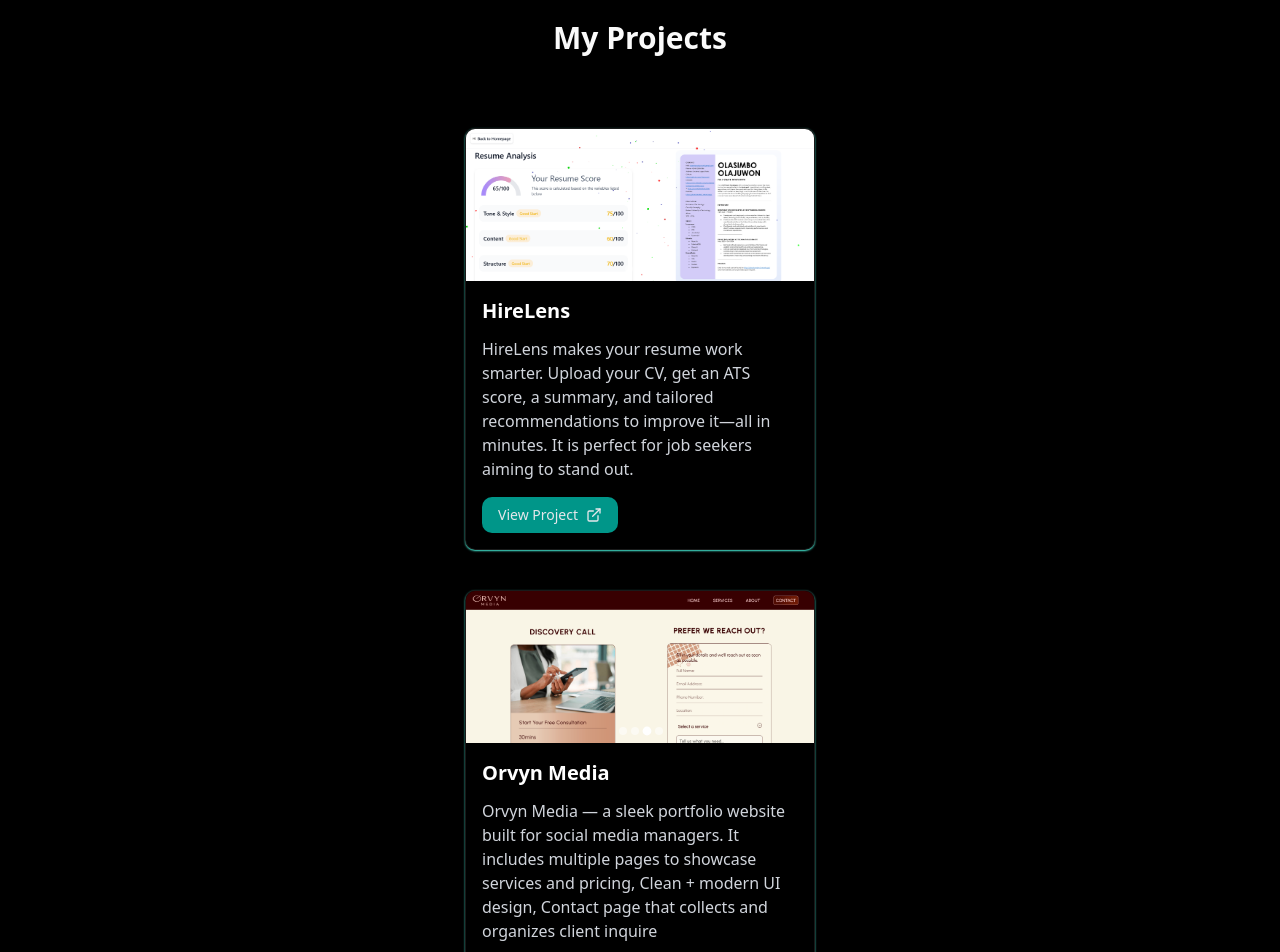
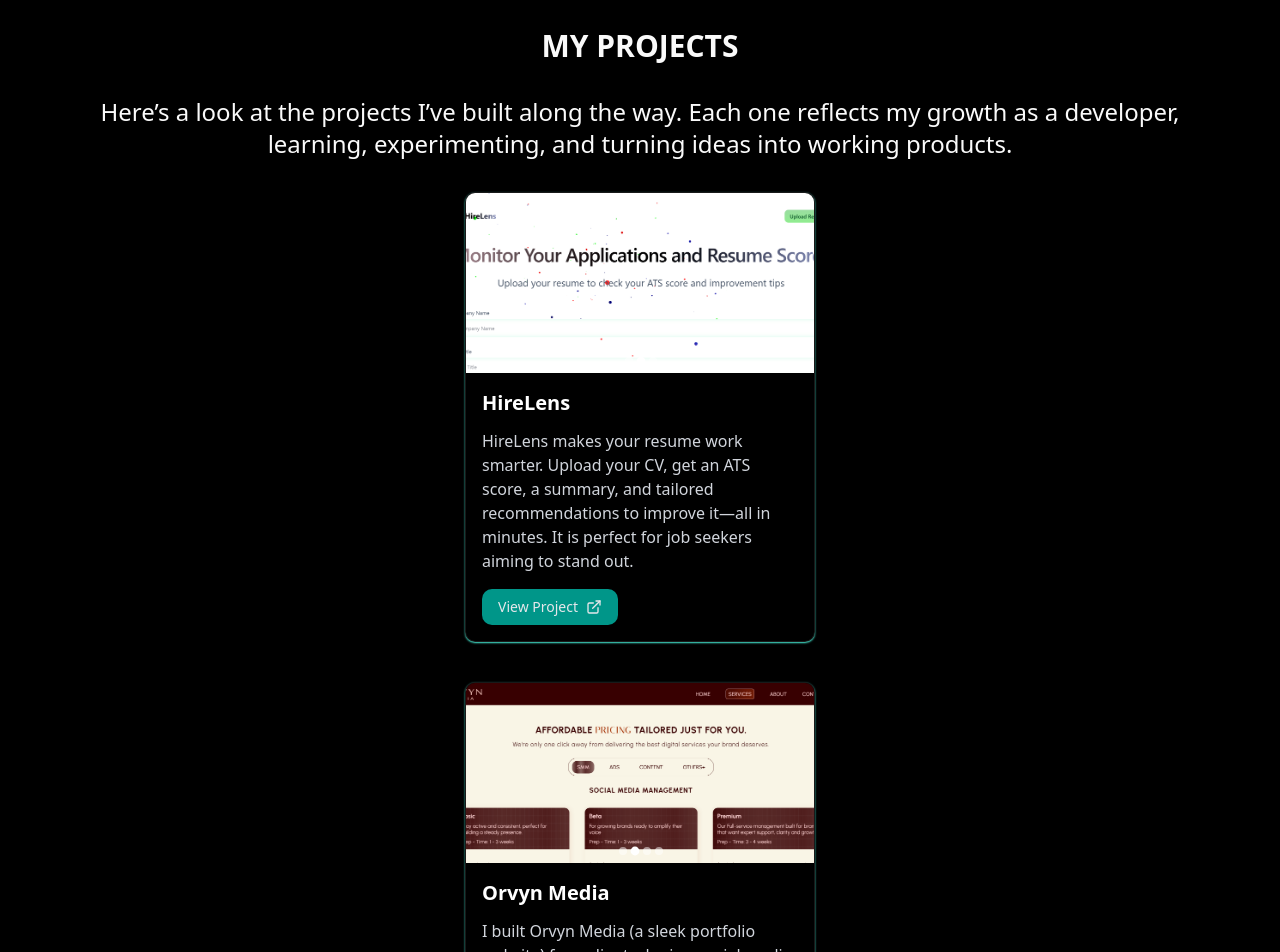
Before and after one commit to OlajuwonX/PhantomDev, a React (Vite) app: page /project in a window 1280 px wide. Shown: the part 80-1032 px from the top of the page. Built offline with nearby package versions, Linux system fonts and the light colour scheme.

Commit message:
carousel updated, scrollReveal, contact init

```diff
--- a/src/Pages/about.tsx
+++ b/src/Pages/about.tsx
@@ -10,7 +10,7 @@
             {AboutData.map(({id, details}) => (
                 <ScrollReveal delay={0.2 * id + 0.1}>
                     <p key={id}
-                       className="text-[14px] lg:text-[18px] tracking-[1px] pb-3 leading-5 md:leading-6 lg:leading-7 w-full md:w-[75%] lg:w-[75%]">
+                       className="text-[16px] lg:text-[18px] tracking-[1px] pb-3 leading-5 md:leading-6 lg:leading-7 w-full md:w-[75%] lg:w-[75%]">
                         {details}
                     </p>
                 </ScrollReveal>
--- a/src/Pages/projects.tsx
+++ b/src/Pages/projects.tsx
@@ -1,18 +1,25 @@
 import ProjectCarousel from "../components/ui/carousel";
+import ScrollReveal from "../components/ui/scrollreveal";
 import {ProjectData} from "../data/data";
 
 const Projects = () => {
     return (
-        <div className="container mx-auto py-8">
-            <h2 className="text-3xl font-bold text-center mb-8">My Projects</h2>
+        <div className="container mx-auto px-5 py-8 md:py-10 md:px-6 lg:py-10 lg:px-15">
+            <ScrollReveal delay={0.1}>
+                <h2 className="text-2xl md:text-3xl lg:text-3xl uppercase font-bold text-center mb-8">My Projects</h2>
+            </ScrollReveal>
+            <ScrollReveal delay={0.2}>
+            <p className="text-[16px] md:text-xl lg:text-2xl mb-6 md:mb-8 lg:mb-8 text-center">Here’s a look at the projects I’ve built along the way. Each one reflects my growth as a developer, learning, experimenting, and turning ideas into working products.</p>
+            </ScrollReveal>
             <ProjectCarousel
             projects={ProjectData}
-            imageRevealDuration={2500}
+            imageRevealDuration={3000}
             showButton={true}
             buttonText="View Project"
             className="mb-8"
         />
         </div>
+
     )
 }
 export default Projects
--- a/src/components/ui/carousel.tsx
+++ b/src/components/ui/carousel.tsx
@@ -2,6 +2,7 @@
 import { motion } from 'motion/react';
 import type { JSX } from 'react';
 import { ExternalLink } from 'lucide-react';
+import ScrollReveal from "./scrollreveal";
 
 export interface ProjectItem {
     id: number;
@@ -76,12 +77,12 @@
     };
 
     return (
-        <div className={`w-full px-5 py-8 md:py-10 md:px-15 lg:py-10 lg:px-15 ${className}`}>
+        <div className={`w-full ${className}`}>
             <div className={getGridClasses()}>
                 {projects.map((project, index) => {
                     const currentImageIndex = currentImageIndexes[index] || 0;
-
                     return (
+                        <ScrollReveal delay={0.1 * project.id + 0.2}>
                             <div
                                 key={project.id}
                                 className="w-[350px] border bg-white dark:bg-black rounded-lg overflow-hidden shadow-xs shadow-teal-300 hover:shadow-lg transition-shadow duration-300"
@@ -89,12 +90,13 @@
                                 onMouseLeave={() => handleCardHover(index, false)}
                             >
                                 {/* Image Section */}
-                            <div className="relative h-38 w-[350px] overflow-hidden ">
+                                <div className="relative h-45 w-[350px] overflow-hidden">
                                     <motion.img
                                         key={`${project.id}-${currentImageIndex}`}
                                         src={project.img[currentImageIndex]}
                                         alt={`${project.name} - Image ${currentImageIndex + 1}`}
                                         className="w-[350px] h-full object-cover"
+                                        loading="lazy"
                                         initial={{ opacity: 0 }}
                                         animate={{ opacity: 1 }}
                                         transition={{ duration: 0.5 }}
@@ -145,6 +147,8 @@
                                     )}
                                 </div>
                             </div>
+                        </ScrollReveal>
+
                     );
                 })}
             </div>
--- a/src/data/data.ts
+++ b/src/data/data.ts
@@ -136,9 +136,11 @@
     {
         id: 2,
         name: "Orvyn Media",
-        description: "Orvyn Media — a sleek portfolio website built for social media managers. It includes multiple" +
-            " pages to showcase services and pricing, Clean + modern UI design, Contact page that collects" +
-            " and organizes client inquire",
+        description: "I built Orvyn Media (a sleek portfolio website) for a client who is a social media manager. It" +
+            " features" +
+            " multiple" +
+            " pages to showcase services and pricing, Clean + modern UI design, Contact page that collects client" +
+            " inquiries",
         link: "https://www.orvynmedia.com/",
         img: [
             "/orvyn1.png", "/orvyn2.png", "/orvyn3.png", "/orvyn4.png",
```
Lines whose indentation alone changed are shown as unchanged.
